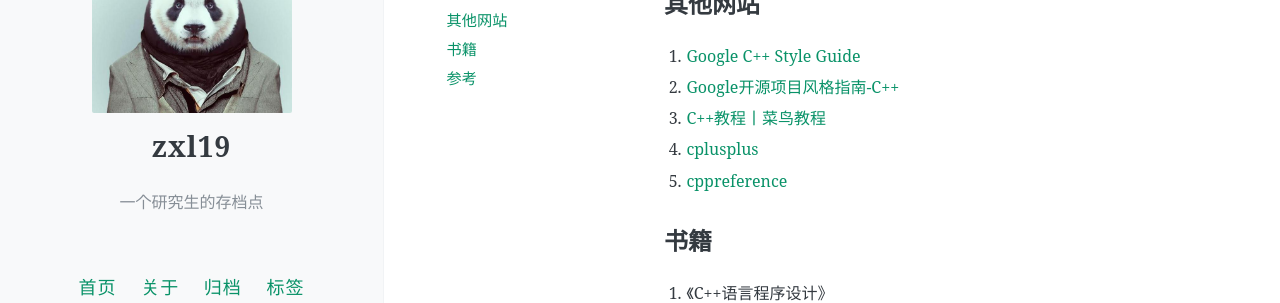
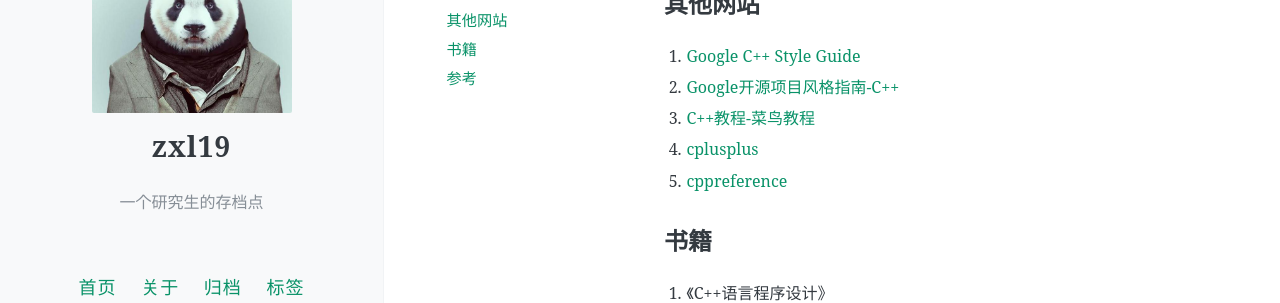
Before and after one commit to zxl19/zxl19.github.io, a Jekyll site: the page built from _posts/2021-05-22-cpp-material.md, in a window 1280 px wide and 900 px high, scrolled down 556 px. Shown: the part 202-505 px from the top of the window. Built offline with Jekyll 4.4.1, drawn with Linux system fonts in a browser that asks for light colours; comment, search, counter and statistics services are not loaded.

Commit message:
Update 2021-05-22-cpp-material.md

```diff
--- a/_posts/2021-05-22-cpp-material.md
+++ b/_posts/2021-05-22-cpp-material.md
@@ -35,7 +35,7 @@ C++（包括CMake）学习资料存档。
 
 1. [Google C++ Style Guide](https://google.github.io/styleguide/cppguide.html)
 2. [Google开源项目风格指南-C++](https://zh-google-styleguide.readthedocs.io/en/latest/google-cpp-styleguide/contents/)
-3. [C++教程丨菜鸟教程](https://www.runoob.com/cplusplus/cpp-tutorial.html)
+3. [C++教程-菜鸟教程](https://www.runoob.com/cplusplus/cpp-tutorial.html)
 4. [cplusplus](http://www.cplusplus.com/)
 5. [cppreference](https://en.cppreference.com/w/)
 
```
